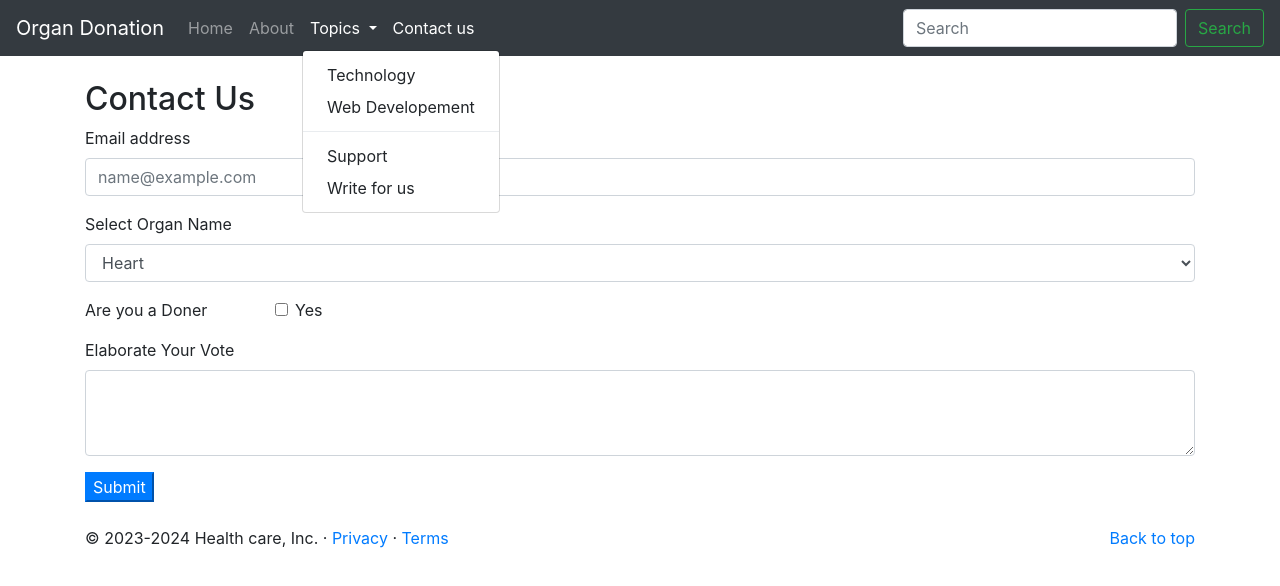
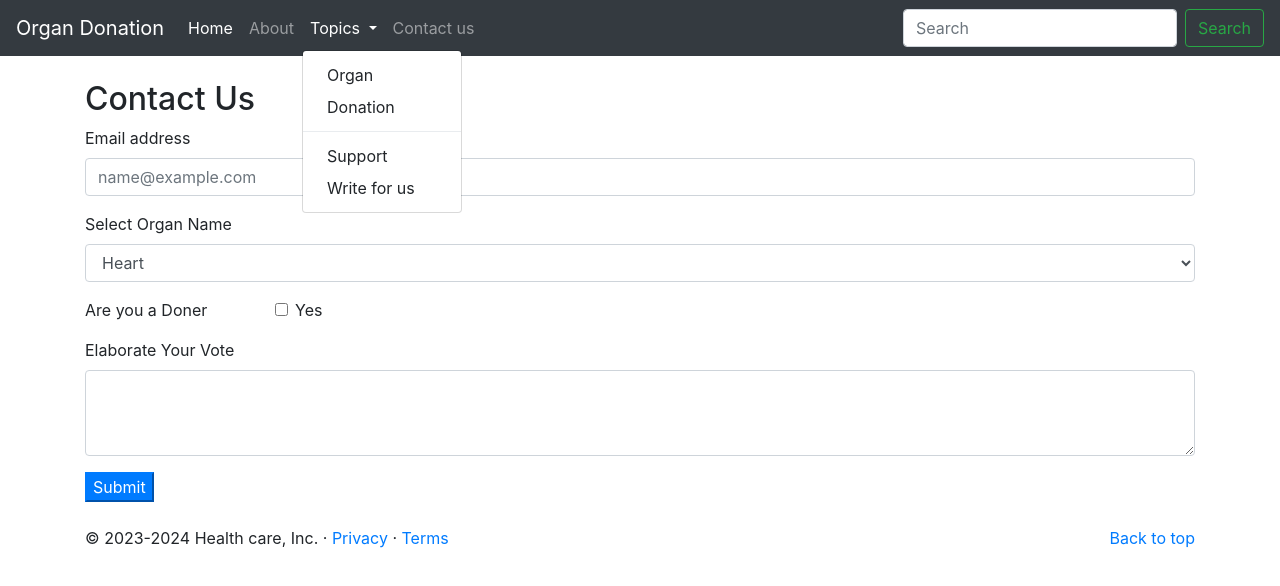
Before and after one commit to yuga2003/Organ-donation, a plain HTML site: page contact.html in a window 1280 px wide. Both pictures are taken after a click on the button "Topics". Drawn offline with nearby package versions, Linux system fonts and the light colour scheme.

Commit message:
Update contact.html

```diff
--- a/contact.html
+++ b/contact.html
@@ -22,12 +22,12 @@
         </button>
 
         <div class="collapse navbar-collapse" id="navbarSupportedContent">
-            <ul class="navbar-nav mr-auto">
+         <ul class="navbar-nav mr-auto">
+                <li class="nav-item active">
+                    <a class="nav-link" href="/Organ-donation/">Home <span class="sr-only">(current)</span></a>
+                </li>
                 <li class="nav-item">
-                    <a class="nav-link" href="/">Home <span class="sr-only">(current)</span></a>
-                </li>
-                <li class="nav-item ">
-                    <a class="nav-link" href="/about.html">About</a>
+                    <a class="nav-link" href="/Organ-donation/about.html">About</a>
                 </li>
 
                 <li class="nav-item dropdown">
@@ -36,15 +36,15 @@
                         Topics
                     </a>
                     <div class="dropdown-menu" aria-labelledby="navbarDropdown">
-                        <a class="dropdown-item" href="#">Technology</a>
-                        <a class="dropdown-item" href="#">Web Developement</a>
+                        <a class="dropdown-item" href="#">Organ</a>
+                        <a class="dropdown-item" href="#">Donation</a>
                         <div class="dropdown-divider"></div>
                         <a class="dropdown-item" href="#">Support</a>
                         <a class="dropdown-item" href="#">Write for us</a>
                     </div>
                 </li>
-                <li class="nav-item active">
-                    <a class="nav-link" href="/contact.html">Contact us</a>
+                <li class="nav-item">
+                    <a class="nav-link" href="/Organ-donation/contact.html">Contact us</a>
                 </li>
             </ul>
             <form class="form-inline my-2 my-lg-0">
```
